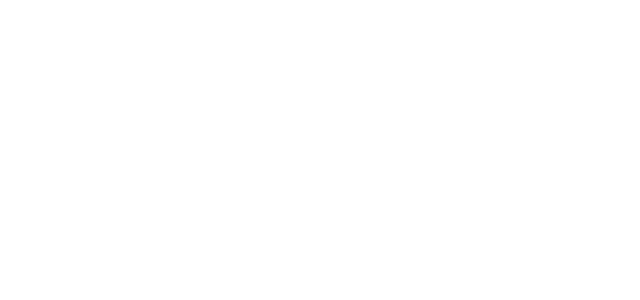
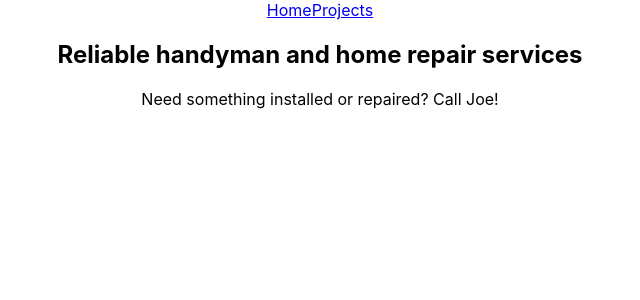
Before and after one commit to fjsandoval11/joe-handyman-portfolio, a React (Create React App) app: page / in a window 1280 px wide. Shown: the top 300 px of the page, without its empty margins (320-960 px from the left). Built offline with nearby package versions, Linux system fonts and the light colour scheme.

Commit message:
added routes for project page and home

```diff
--- a/src/App.js
+++ b/src/App.js
@@ -1,10 +1,20 @@
 import logo from './logo.svg';
 import './App.css';
+import { BrowserRouter as Router, Routes, Route } from 'react-router-dom';
 import Home from './Pages/Home';
+import Projects from './Pages/Projects';
+import Navbar from './Components/Navbar';
 
 function App() {
   return (
     <div className="App">
+      <Router>
+        <Navbar />
+        <Routes>
+          <Route path='/' element={<Home />} />
+          <Route path='/projects' element={<Projects />} />
+        </Routes>
+      </Router>
 
     </div>
   );
--- /dev/null
+++ b/src/Components/Navbar.jsx
@@ -0,0 +1,17 @@
+import React from 'react'
+import {Link, useLocation} from 'react-router-dom'
+
+
+const Navbar = () => {
+  return (
+    <div className='navbar' >
+        <div className='links'>
+            <Link to='/'>Home</Link>
+            <Link to='projects'>Projects</Link>
+        </div>
+
+    </div>
+  )
+}
+
+export default Navbar
```
